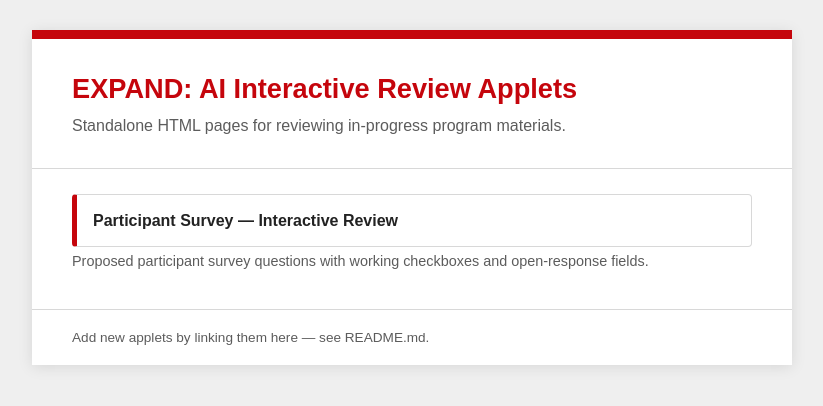
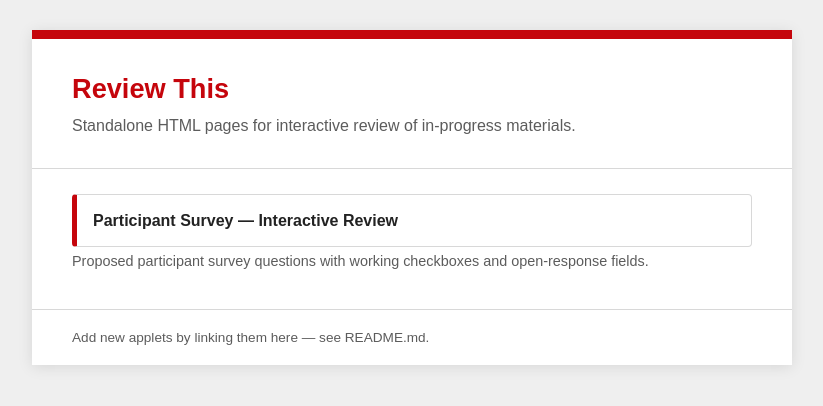
Before and after one commit to cbrittain1/review-this, a plain HTML site: page index.html in a window 1280 px wide. Shown: the whole page, without its empty margins (228-1051 px from the left). Drawn offline with Linux system fonts and the light colour scheme.

Commit message:
Generalize landing page and README for renamed repo

```diff
--- a/index.html
+++ b/index.html
@@ -3,7 +3,7 @@
 <head>
   <meta charset="utf-8">
   <meta name="viewport" content="width=device-width, initial-scale=1">
-  <title>EXPAND: AI — Interactive Review Applets</title>
+  <title>Review This — Interactive Review Applets</title>
   <style>
     :root { --red: #c5050c; --ink: #222; --muted: #5c5c5c; --line: #d8d8d8; }
     * { box-sizing: border-box; }
@@ -24,8 +24,8 @@
 <body>
   <main>
     <header>
-      <h1>EXPAND: AI Interactive Review Applets</h1>
-      <p>Standalone HTML pages for reviewing in-progress program materials.</p>
+      <h1>Review This</h1>
+      <p>Standalone HTML pages for interactive review of in-progress materials.</p>
     </header>
     <section>
       <ul class="applet-list">
```
Also changed, not shown: 1 other file.
